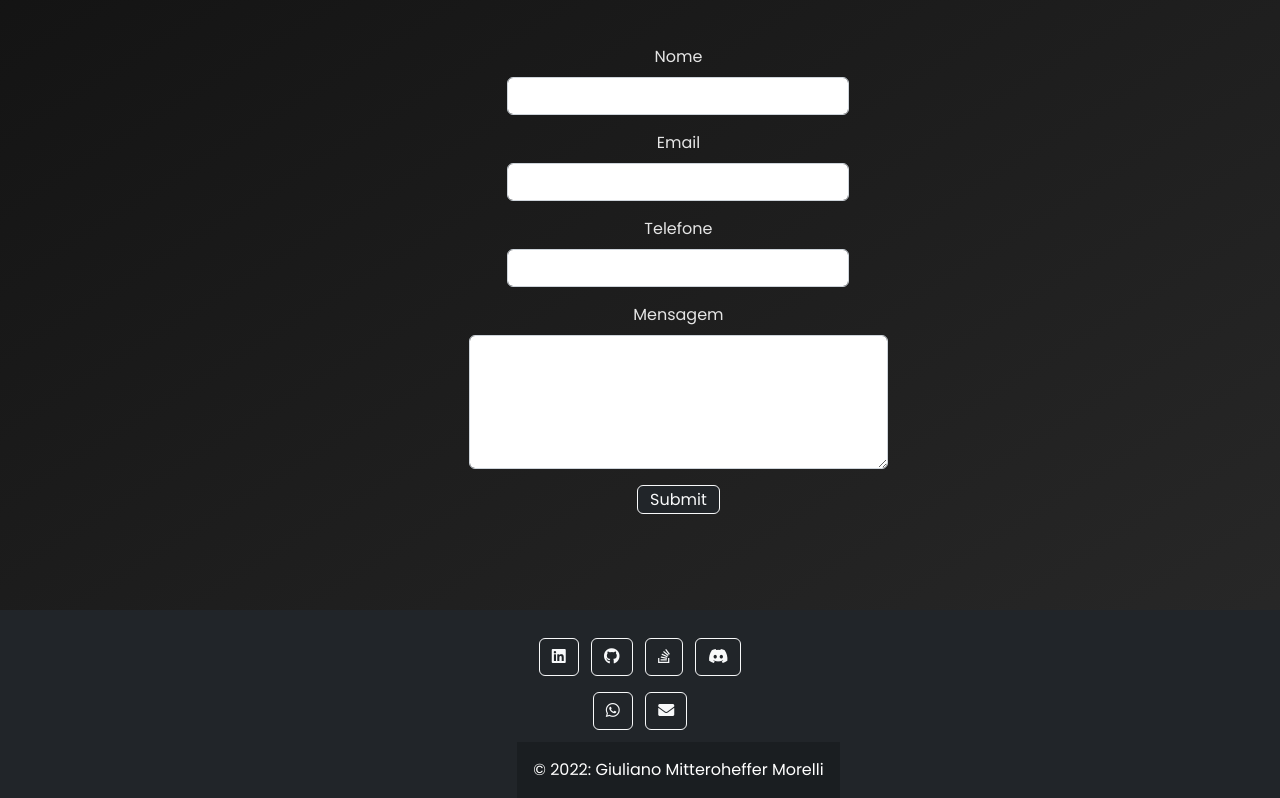
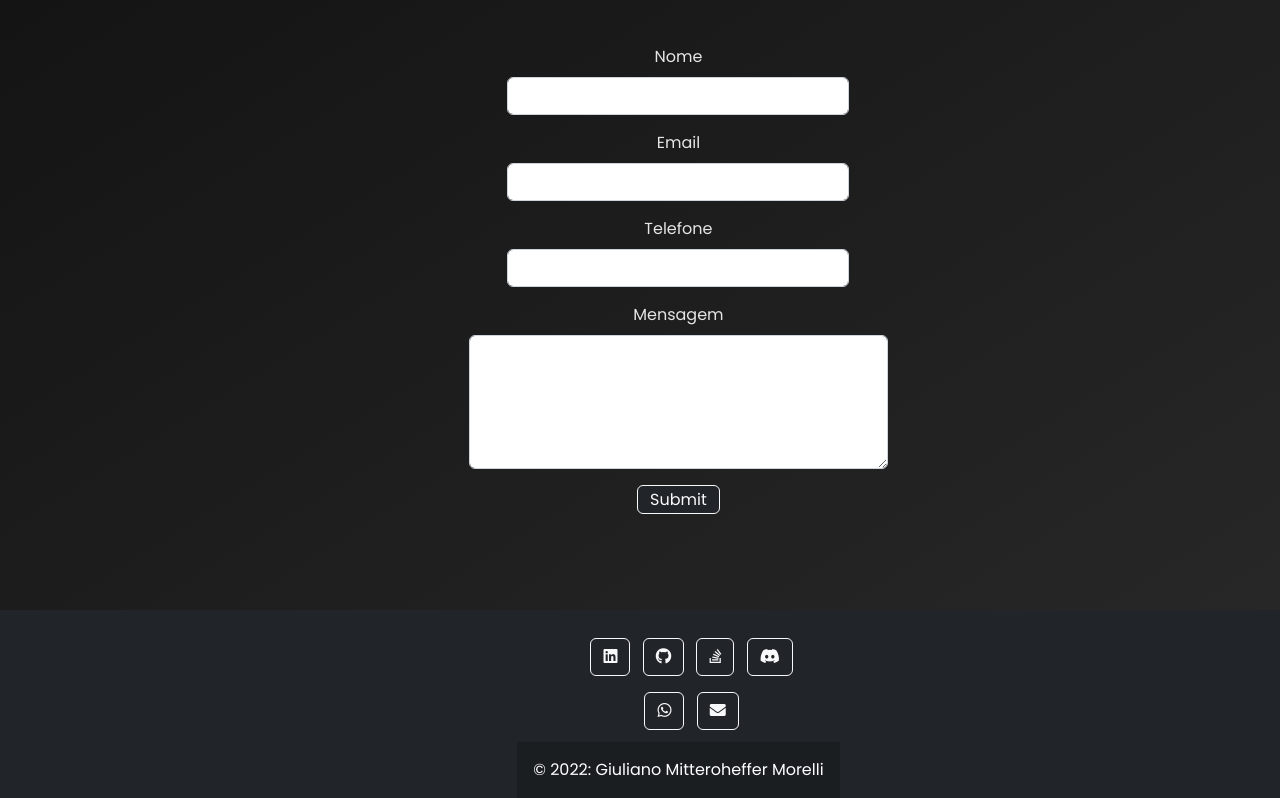
Before and after one commit to Giunossauro/giunossauro.github.io, a plain HTML site: page index.html in a window 1280 px wide. Shown: the part 4132-4930 px from the top of the page. Drawn offline with Linux system fonts and the light colour scheme.

Commit message:
📐 Alinhando div

```diff
--- a/css/style.css
+++ b/css/style.css
@@ -106,7 +106,7 @@ footer {
 }
 
 footer > div {
-  margin-left: 9.5vw;
+  margin-left: 9.5vw !important;
 }
 
 footer > div, footer > section {
```
